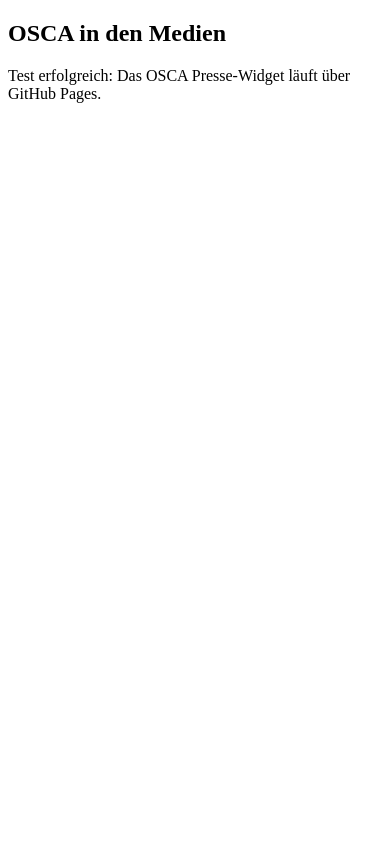
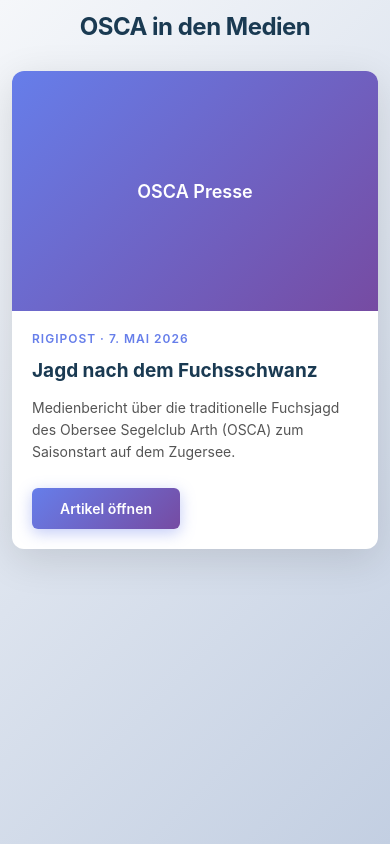
Before and after one commit to OberseeSegelClubArth/webpage, a plain HTML site: page docs/index.html in a window 390 px wide. Drawn offline with Linux system fonts and the light colour scheme.

Commit message:
Add visual OSCA press widget with modern responsive design

```diff
--- a/docs/index.html
+++ b/docs/index.html
@@ -2,10 +2,168 @@
 <html lang="de">
 <head>
   <meta charset="utf-8">
+  <meta name="viewport" content="width=device-width, initial-scale=1.0">
   <title>OSCA in den Medien</title>
+  <style>
+    * {
+      margin: 0;
+      padding: 0;
+      box-sizing: border-box;
+    }
+
+    body {
+      font-family: -apple-system, BlinkMacSystemFont, 'Segoe UI', Roboto, 'Helvetica Neue', Arial, sans-serif;
+      background: linear-gradient(135deg, #f5f7fa 0%, #c3cfe2 100%);
+      padding: 20px;
+      min-height: 100vh;
+    }
+
+    .container {
+      max-width: 600px;
+      margin: 0 auto;
+    }
+
+    .header {
+      text-align: center;
+      margin-bottom: 40px;
+    }
+
+    .header h1 {
+      font-size: 28px;
+      color: #1a3a52;
+      font-weight: 700;
+      letter-spacing: -0.5px;
+    }
+
+    .press-card {
+      background: white;
+      border-radius: 12px;
+      overflow: hidden;
+      box-shadow: 0 10px 40px rgba(0, 0, 0, 0.12);
+      transition: transform 0.3s ease, box-shadow 0.3s ease;
+    }
+
+    .press-card:hover {
+      transform: translateY(-4px);
+      box-shadow: 0 15px 50px rgba(0, 0, 0, 0.16);
+    }
+
+    .press-card-image {
+      width: 100%;
+      height: 280px;
+      background: linear-gradient(135deg, #667eea 0%, #764ba2 100%);
+      display: flex;
+      align-items: center;
+      justify-content: center;
+      color: white;
+      font-size: 18px;
+      font-weight: 600;
+      text-align: center;
+      padding: 20px;
+    }
+
+    .press-card-content {
+      padding: 28px;
+    }
+
+    .press-card-label {
+      font-size: 12px;
+      font-weight: 600;
+      color: #667eea;
+      text-transform: uppercase;
+      letter-spacing: 1px;
+      margin-bottom: 12px;
+    }
+
+    .press-card-title {
+      font-size: 22px;
+      font-weight: 700;
+      color: #1a3a52;
+      margin-bottom: 12px;
+      line-height: 1.4;
+    }
+
+    .press-card-text {
+      font-size: 15px;
+      color: #555;
+      line-height: 1.6;
+      margin-bottom: 24px;
+    }
+
+    .press-card-button {
+      display: inline-block;
+      background: linear-gradient(135deg, #667eea 0%, #764ba2 100%);
+      color: white;
+      padding: 12px 28px;
+      border-radius: 6px;
+      text-decoration: none;
+      font-weight: 600;
+      font-size: 14px;
+      transition: all 0.3s ease;
+      border: none;
+      cursor: pointer;
+      box-shadow: 0 4px 15px rgba(102, 126, 234, 0.4);
+    }
+
+    .press-card-button:hover {
+      transform: translateY(-2px);
+      box-shadow: 0 6px 20px rgba(102, 126, 234, 0.6);
+    }
+
+    .press-card-button:active {
+      transform: translateY(0);
+    }
+
+    @media (max-width: 480px) {
+      body {
+        padding: 12px;
+      }
+
+      .header {
+        margin-bottom: 30px;
+      }
+
+      .header h1 {
+        font-size: 24px;
+      }
+
+      .press-card-image {
+        height: 240px;
+      }
+
+      .press-card-content {
+        padding: 20px;
+      }
+
+      .press-card-title {
+        font-size: 19px;
+      }
+
+      .press-card-text {
+        font-size: 14px;
+      }
+    }
+  </style>
 </head>
 <body>
-  <h2>OSCA in den Medien</h2>
-  <p>Test erfolgreich: Das OSCA Presse-Widget läuft über GitHub Pages.</p>
+  <div class="container">
+    <div class="header">
+      <h1>OSCA in den Medien</h1>
+    </div>
+
+    <article class="press-card">
+      <div class="press-card-image">
+        OSCA Presse
+      </div>
+      <div class="press-card-content">
+        <div class="press-card-label">Rigipost · 7. Mai 2026</div>
+        <h2 class="press-card-title">Jagd nach dem Fuchsschwanz</h2>
+        <p class="press-card-text">
+          Medienbericht über die traditionelle Fuchsjagd des Obersee Segelclub Arth (OSCA) zum Saisonstart auf dem Zugersee.
+        </p>
+        <a href="#" class="press-card-button">Artikel öffnen</a>
+      </div>
+    </article>
+  </div>
 </body>
 </html>
```
